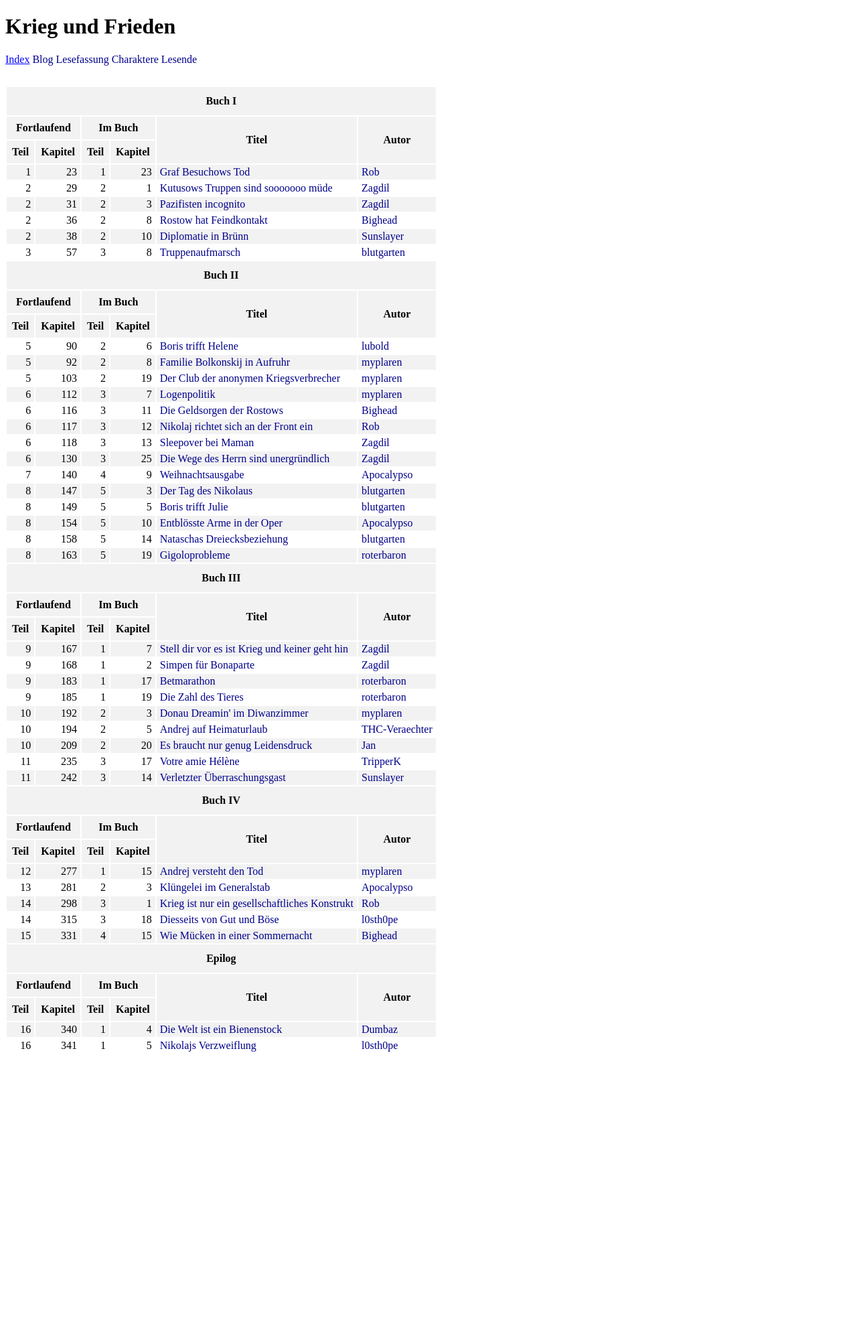
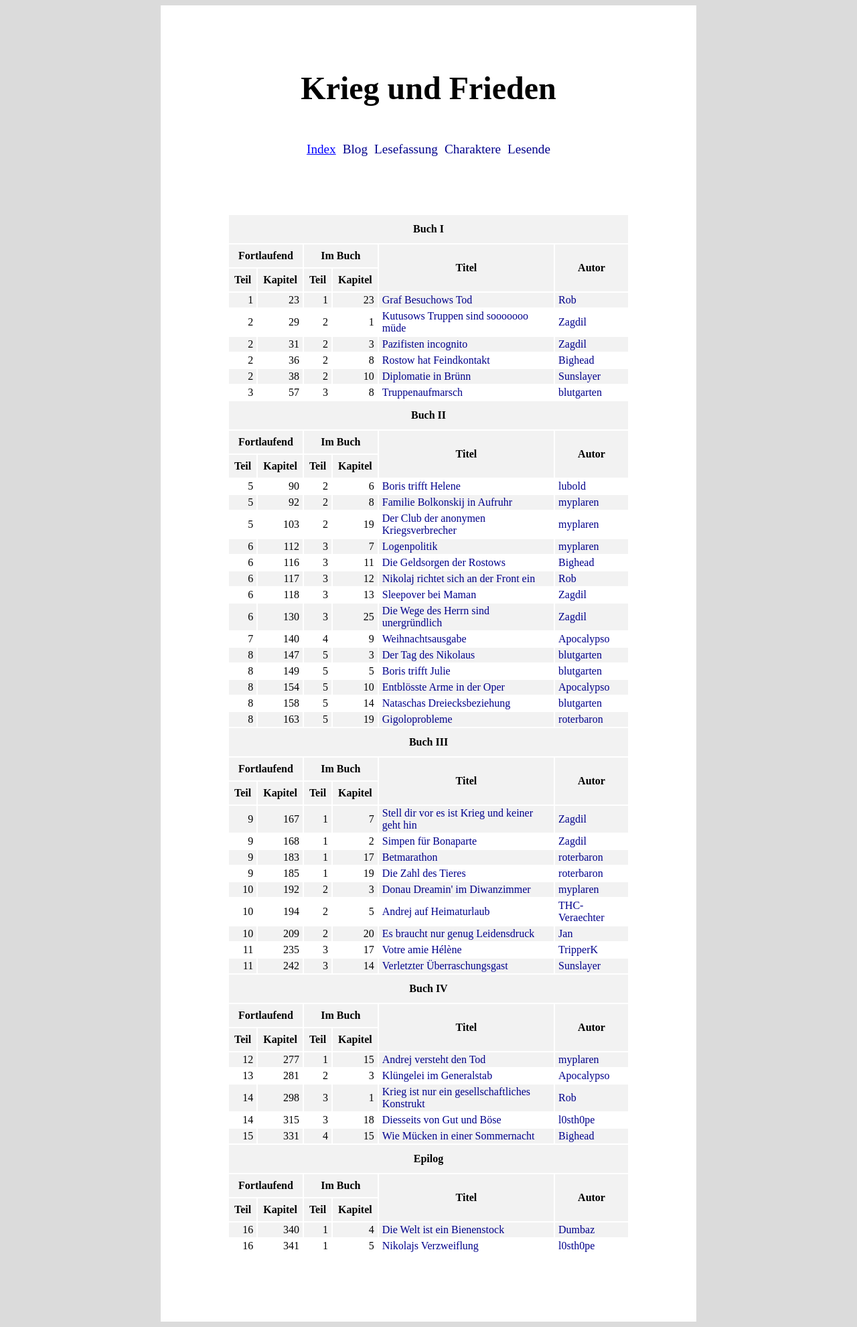
Before and after one commit to c-auri/ZAEH, a Jekyll site: the page built from index.html, in a window 1280 px wide. Shown: the whole page at 67% size. Built offline with Jekyll 4.4.1, drawn with Linux system fonts in a browser that asks for light colours; before the commit the page ends 1582 px from its top, so only the background shows below that.

Commit message:
Add styles for body, header, nav and main

```diff
--- a/_layouts/default.html
+++ b/_layouts/default.html
@@ -6,8 +6,14 @@
     <link rel="stylesheet" href="/assets/css/styles.css">
   </head>
   <body>
-      <h1>Krieg und Frieden</h1>
+    <div class="content">
+      <header>
+        Krieg und Frieden
+      </header>
       {% include navigation.html %}
-      {{ content }}
+      <main>
+        {{ content }}
+      </main>
+    </div>
   </body>
 </html>
--- a/_sass/main.scss
+++ b/_sass/main.scss
@@ -1,6 +1,38 @@
 body {
+  background-color: #dbdbdb;
+  display: flex;
+}
+
+.content {
+  margin: 0 auto;
   width: 800px;
-  max-width: 95%;
+  max-width: 100%;
+  background-color: white;
+}
+
+header {
+  margin-top: 2em;
+  margin-bottom: 1em;
+  text-align: center;
+  font-size: 3em;
+  font-weight: bold;
+}
+
+nav {
+  font-size: 1.2em;
+  display: flex;
+  justify-content: center;
+}
+
+nav > a {
+  margin: 5px;
+}
+
+main {
+  padding-top: 50px;
+  padding-bottom: 100px;
+  padding-left: 100px;
+  padding-right: 100px;
 }
 
 a:link, a:visited {
@@ -88,7 +120,7 @@ h1.summary-header {
 }
 
 h1.reading-version {
-  margin: 2.5em;
+  margin: 2em;
 }
 
 h2.reading-version {
```
